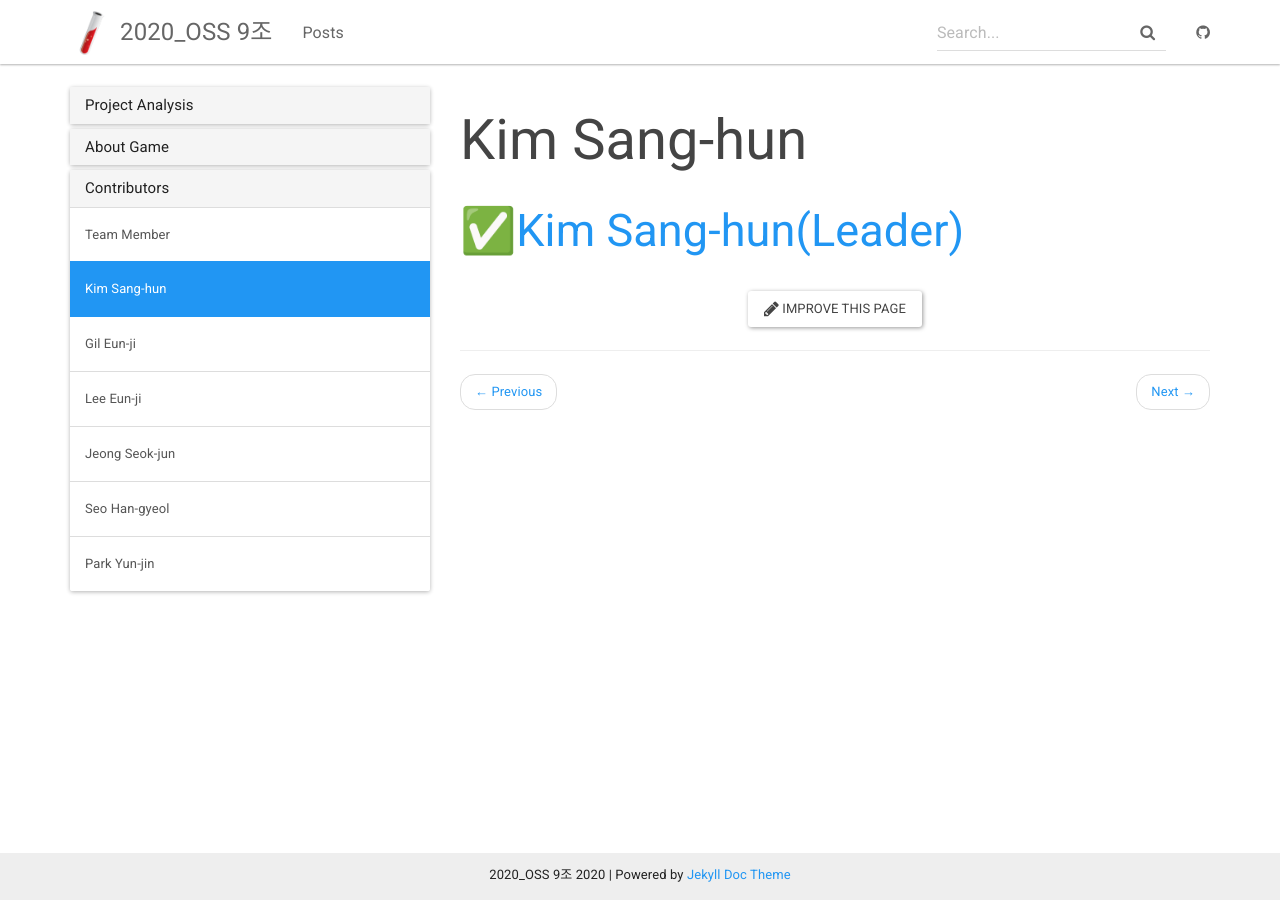
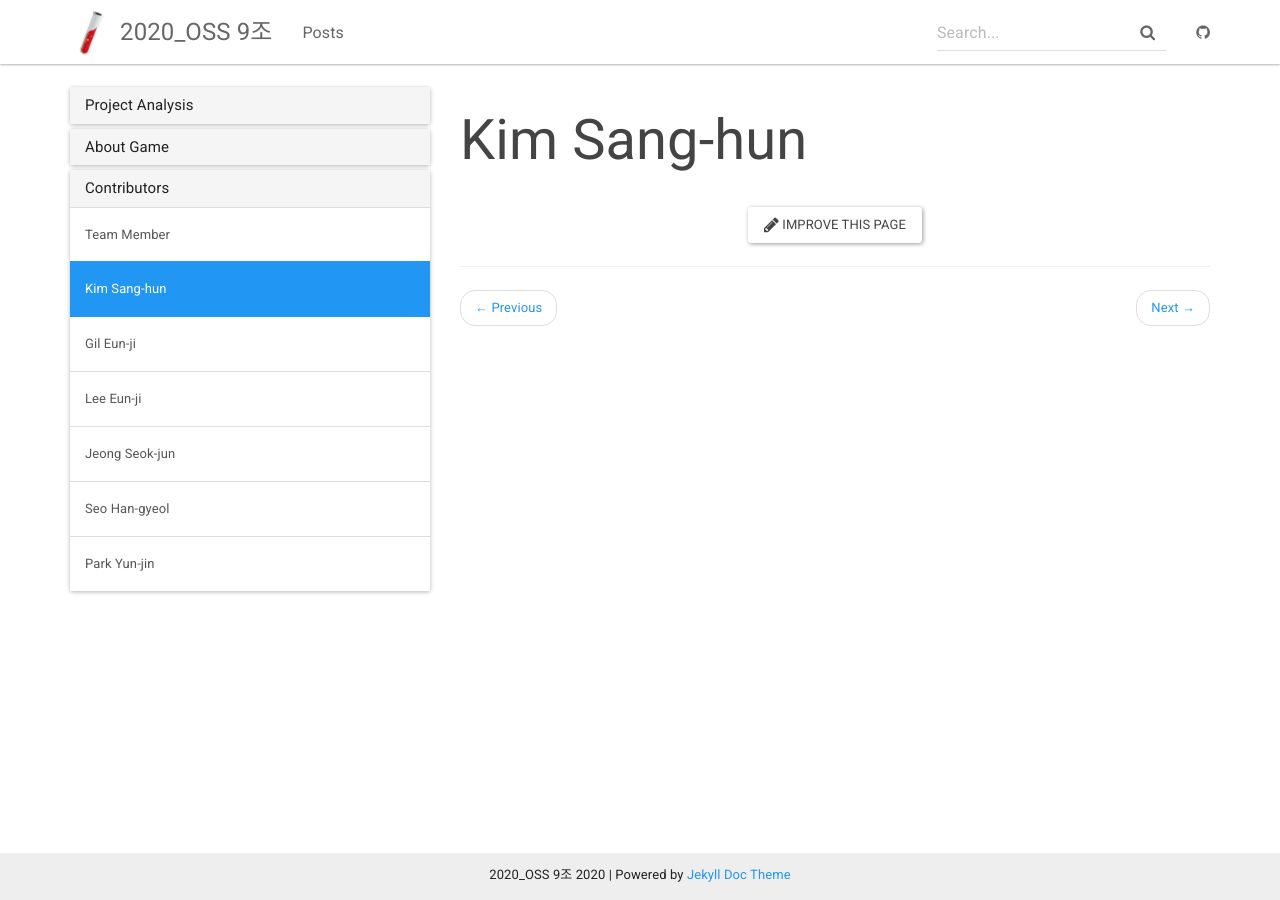
Before and after one commit to doolim98/2020-2-OSS-9, a Jekyll site: the page built from _docs/Teamrole/kimsanghun_role.md, in a window 1280 px wide. Built offline with Jekyll 4.4.1, drawn with Linux system fonts in a browser that asks for light colours.

Commit message:
Update kimsanghun_role.md

```diff
--- a/_docs/Teamrole/kimsanghun_role.md
+++ b/_docs/Teamrole/kimsanghun_role.md
@@ -2,4 +2,3 @@
 title: Kim Sang-hun
 permalink: /docs/kimsanghun_role/
 ---
-## &#9989;[Kim Sang-hun(Leader)](https://github.com/baldwinIV)<br>
```
